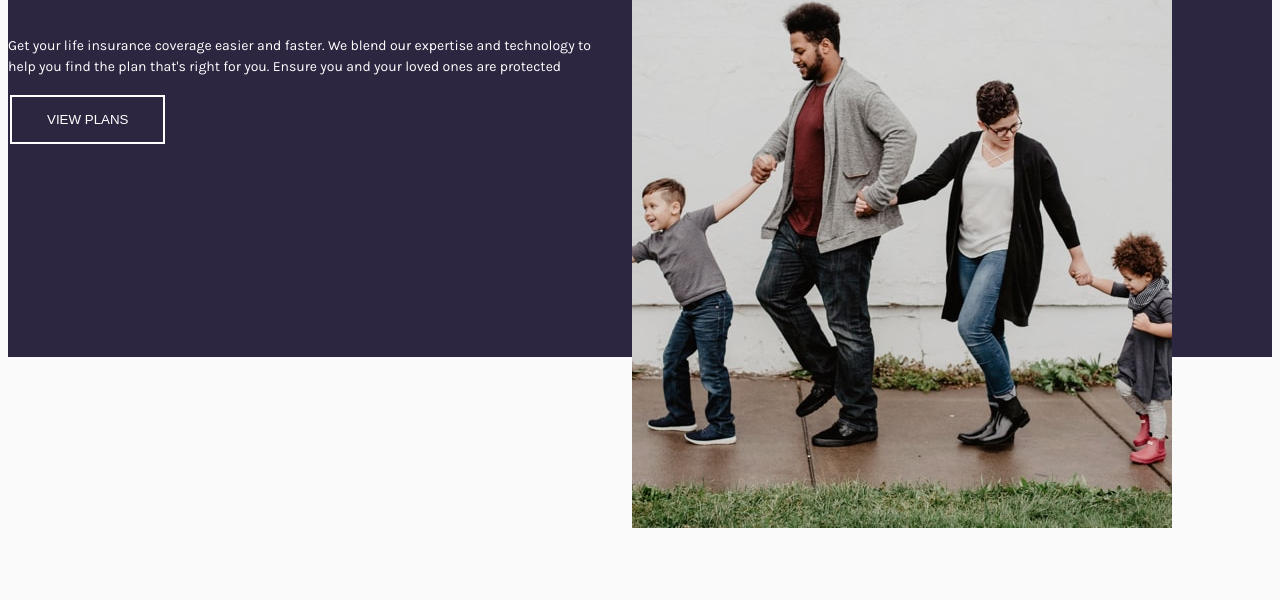
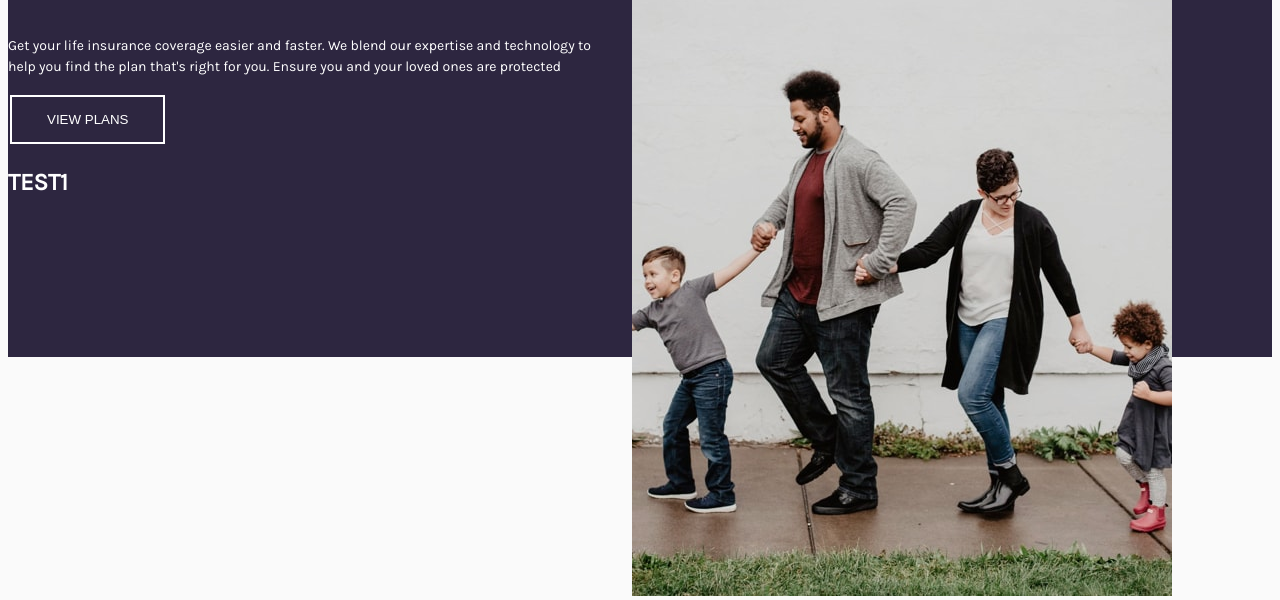
Before and after one commit to dutchkay1/Insure-landingpage, a plain HTML site: page index.html in a window 1280 px wide. Shown: the part 286-886 px from the top of the page. Before the commit the page ends 818 px from the top, so only its background shows below. Drawn offline with Linux system fonts and the light colour scheme.

Commit message:
adding new stuff

```diff
--- a/index.html
+++ b/index.html
@@ -41,6 +41,7 @@
 			<div class="section-button">
 
 				<button type="button">VIEW PLANS</button>
+				<h2>TEST1</h2>
 			</div>
 
 
```
